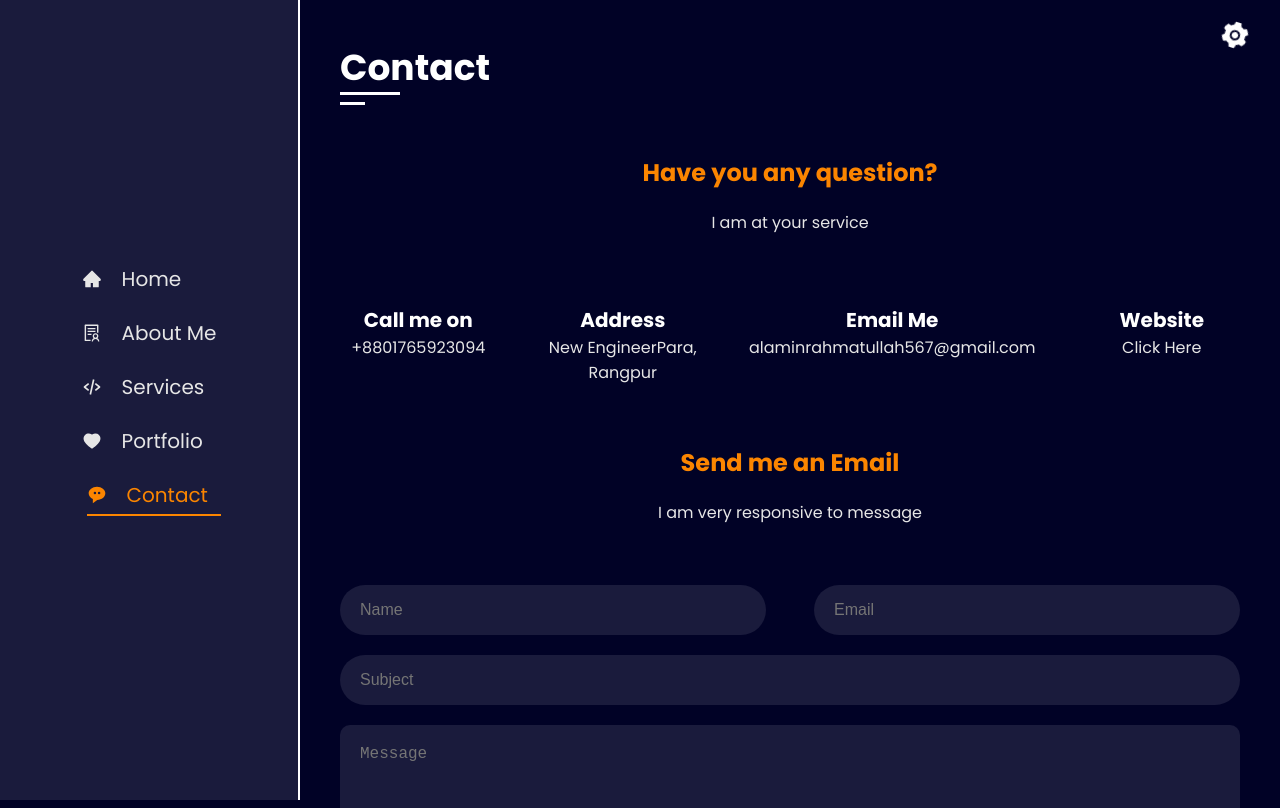
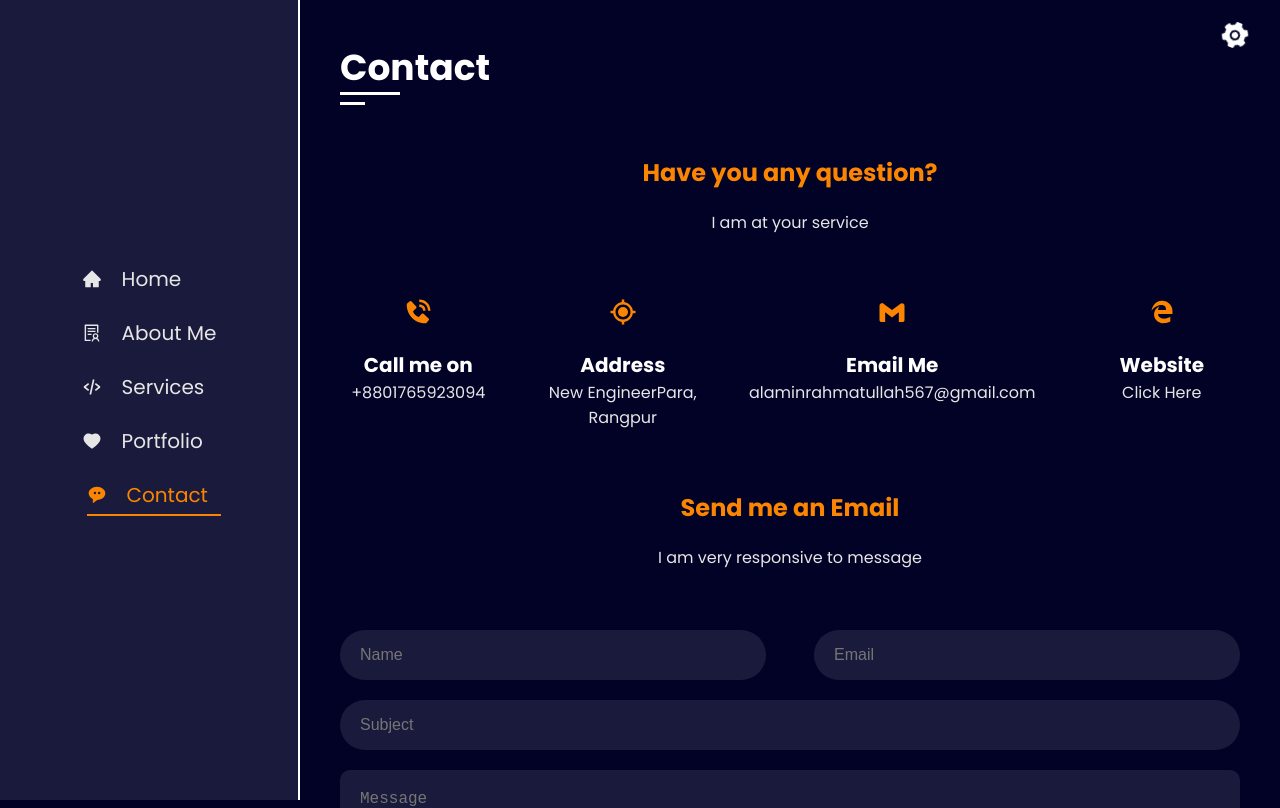
Before and after one commit to alamin360am/portfolio-client, a React (Vite) app: page /contact in a window 1280 px wide. Shown: the top 808 px of the page. Built offline with nearby package versions, Linux system fonts and the light colour scheme.

Commit message:
ready to use

```diff
--- a/src/Pages/Contact/Contact.jsx
+++ b/src/Pages/Contact/Contact.jsx
@@ -3,6 +3,7 @@ import { useRef } from "react";
 import emailjs from "@emailjs/browser";
 import "./contact.css";
 import Swal from "sweetalert2";
+import { BiSolidPhoneCall, BiCurrentLocation,BiLogoGmail, BiLogoEdge } from "react-icons/bi";
 
 const Contact = () => {
   const form = useRef();
@@ -35,6 +36,7 @@ const Contact = () => {
         }
       );
   };
+
   return (
     <section className="contact">
       <SectionHeading heading={"Contact"}></SectionHeading>
@@ -46,24 +48,32 @@ const Contact = () => {
       </div>
       <div className="grid grid-4-col">
         <div className="contact-box scale-animation">
-          <div className="icon"></div>
+          <div className="icon">
+            <BiSolidPhoneCall></BiSolidPhoneCall>
+          </div>
           <h4 className="tertiary-heading">Call me on</h4>
           <a href="tel:+8801765923094">+8801765923094</a>
         </div>
         <div className="contact-box scale-animation">
-          <div className="icon"></div>
+          <div className="icon">
+            <BiCurrentLocation></BiCurrentLocation>
+          </div>
           <h4 className="tertiary-heading">Address</h4>
           <p>New EngineerPara, Rangpur</p>
         </div>
         <div className="contact-box scale-animation">
-          <div className="icon"></div>
+          <div className="icon">
+            <BiLogoGmail></BiLogoGmail>
+          </div>
           <h4 className="tertiary-heading">Email Me</h4>
           <a href="mailto:alaminrahmatullah567@gmail.com">
             alaminrahmatullah567@gmail.com
           </a>
         </div>
         <div className="contact-box scale-animation">
-          <div className="icon"></div>
+          <div className="icon">
+            <BiLogoEdge></BiLogoEdge>
+          </div>
           <h4 className="tertiary-heading">Website</h4>
           <a href="https://alamin-portfolio.web.app/">Click Here</a>
         </div>
```
